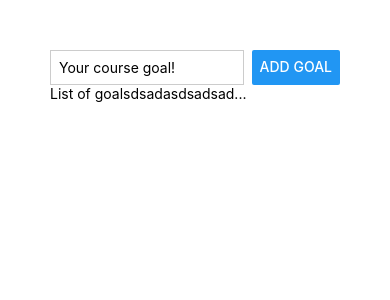
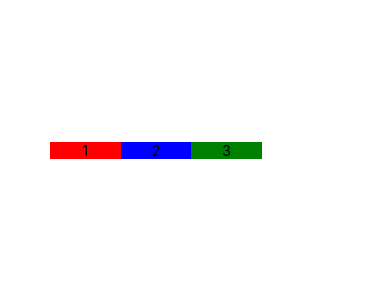
Before and after one commit to Daviichii89/react-native-course-udemy, a React Native app: screen / in a window 390 px wide. Shown: the top 300 px of the page. Built offline with nearby package versions, Linux system fonts and the light colour scheme.

Commit message:
Finish lesson

```diff
--- a/App.js
+++ b/App.js
@@ -1,32 +1,45 @@
-import { Button, StyleSheet, Text, TextInput, View } from 'react-native';
+import { Text, View } from 'react-native';
 
 export default function App() {
   return (
-    <View style={styles.appContainer}>
-      <View style={styles.inputContainer}>
-        <TextInput style={styles.textInput} placeholder='Your course goal!' />
-        <Button title='Add Goal' />
+    <View style={{
+      padding: 50,
+      flexDirection: 'row',
+      width: '80%',
+      height: 300,
+      justifyContent: 'space-around',
+      alignItems: 'center'
+    }}>
+      <View
+        style={{
+          backgroundColor: 'red',
+          flex: 1,
+          justifyContent: 'center',
+          alignItems: 'center'
+        }}
+      >
+        <Text>1</Text>
       </View>
-      <View>
-        <Text>List of goalsdsadasdsadsad...</Text>
+      <View
+        style={{
+          backgroundColor: 'blue',
+          flex: 1,
+          justifyContent: 'center',
+          alignItems: 'center'
+        }}
+      >
+        <Text>2</Text>
+      </View>
+      <View
+        style={{
+          backgroundColor: 'green',
+          flex: 1,
+          justifyContent: 'center',
+          alignItems: 'center'
+        }}
+      >
+        <Text>3</Text>
       </View>
     </View>
   );
 }
-
-const styles = StyleSheet.create({
-  appContainer: {
-    padding: 50,
-  },
-  inputContainer: {
-    flexDirection: 'row',
-    justifyContent: 'space-between',
-  },
-  textInput: {
-    borderWidth: 1,
-    borderColor: '#cccccc',
-    width: '80%',
-    marginRight: 8,
-    padding: 8
-  }
-});
```
Also changed, not shown: 1 other file (tests, documents, lock files or other folders).
